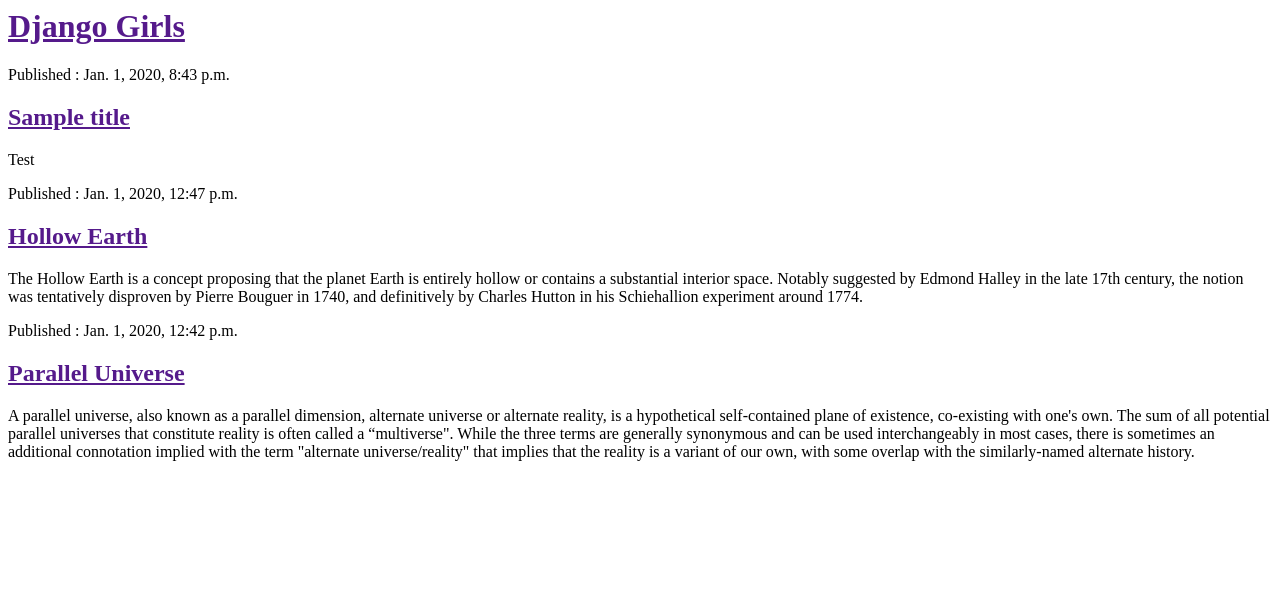
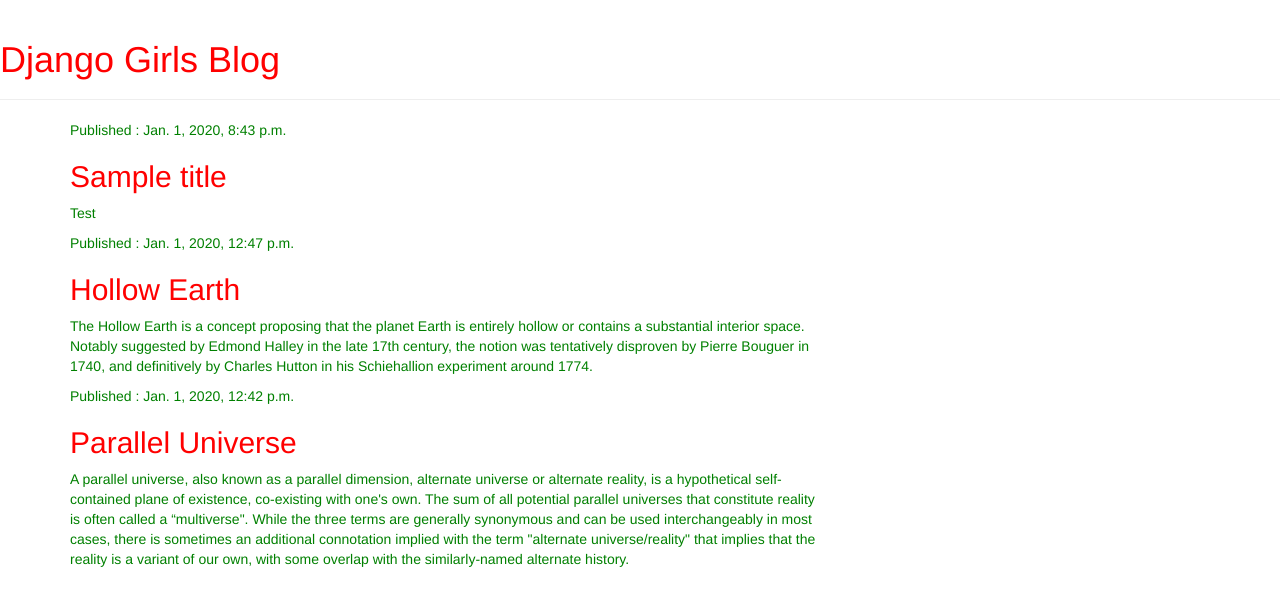
Before and after one commit to ppavithra8/my-first-blog, a Django app: page / in a window 1280 px wide. Shown: the top 606 px of the page. Run offline with Django 3.2, Linux system fonts and the light colour scheme; data comes from the database, SQL or seed files in the repository; some libraries are stand-ins or nearby versions.

Commit message:
Added view and template for detailed blog post as well as CSS for the site.

```diff
--- /dev/null
+++ b/mysite/blog/static/css/blog.css
@@ -0,0 +1,7 @@
+h1 a, h2 a {
+color: red;
+}
+
+p {
+    color: green;
+}
--- /dev/null
+++ b/mysite/blog/templates/blog/base.html
@@ -0,0 +1,24 @@
+{% load static %}
+<html>
+<head>
+<title>Django Girls blog</title>
+<link rel="stylesheet" href="//maxcdn.bootstrapcdn.com/bootstrap/3.2.0/css/bootstrap.min.css">
+<link rel="stylesheet" href="//maxcdn.bootstrapcdn.com/bootstrap/3.2.0/css/bootstrap-theme.min.css">
+<link href='//fonts.googleapis.com/css?family=Lobster&subset=latin,latin-ext' rel='stylesheet' type='text/css'
+>
+<link rel="stylesheet" href="{% static 'css/blog.css' %}">
+</head>
+<body>
+    <div class="page-header">
+        <h1><a href="/">Django Girls Blog</a></h1>
+    </div>
+    <div class="content container">
+        <div class="row">
+            <div class="col-md-8">
+                {% block content %}
+                {% endblock %}
+            </div>
+         </div>
+    </div>
+    </body>
+</html>
--- a/mysite/blog/templates/blog/post_list.html
+++ b/mysite/blog/templates/blog/post_list.html
@@ -1,11 +1,10 @@
-<div>
-    <h1><a href="">Django Girls</a></h1>
-</div>
-
+{% extends 'blog/base.html' %}
+{% block content %}
     {% for post in posts %}
         <div>
             <p>Published : {{ post.published_date }} </p>
-        <h2><a href="">{{ post.title }}</a></h2>
+            <h2><a href="{% url 'blog:post_detail' pk=post.pk %}">{{ post.title }}</a></h2>
             <p>{{ post.text | linebreaksbr }}</p>
         </div>
     {% endfor %}
+ {% endblock %}
--- a/mysite/blog/urls.py
+++ b/mysite/blog/urls.py
@@ -5,4 +5,5 @@
 
 urlpatterns = [
     path('', views.post_list, name="post_list"),
+    path('post/<int:pk>/', views.post_detail, name='post_detail'),
 ]
--- a/mysite/blog/views.py
+++ b/mysite/blog/views.py
@@ -1,4 +1,4 @@
-from django.shortcuts import render
+from django.shortcuts import render, get_object_or_404
 from django.utils import timezone
 
 from .models import Post
@@ -7,3 +7,8 @@
 def post_list(request):
     posts = Post.objects.filter(published_date__lte=timezone.now()).order_by('-published_date')
     return render(request, 'blog/post_list.html', {'posts':posts})
+
+
+def post_detail(request, pk):
+    post = get_object_or_404(Post,pk=pk)
+    return render(request, 'blog/post_detail.html',{'post':post})
```
Also changed, not shown: mysite/blog/templates/blog/post_detail.html (added, +12 -0 lines). Lines whose indentation alone changed are shown as unchanged.
